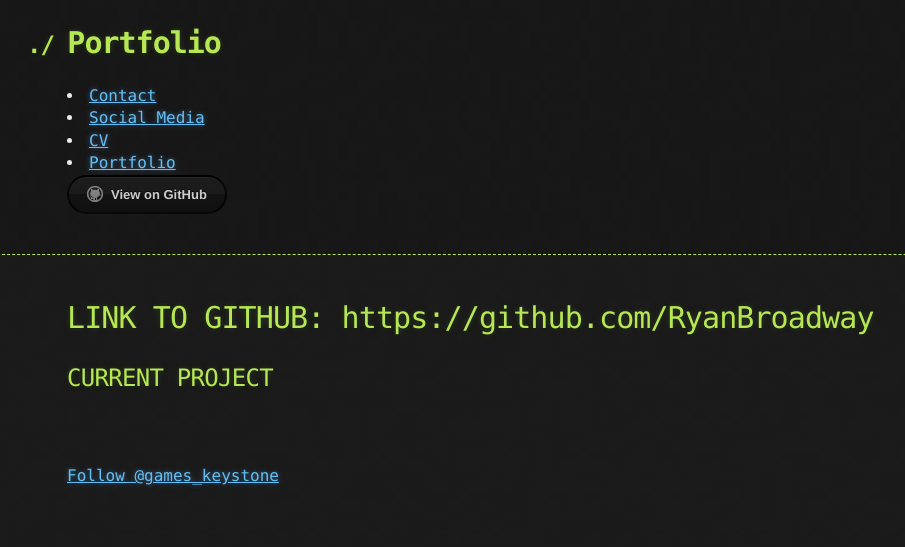
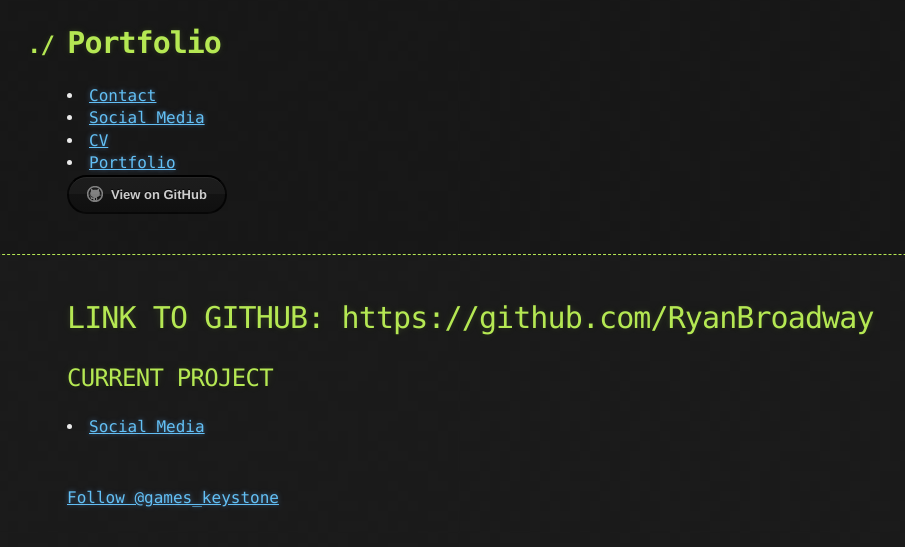
Before and after one commit to RyanBroadway/Portfolio, a Jekyll site: the page built from portfolio.md, in a window 1280 px wide. Shown: the top 547 px of the page, without its empty margins (73-978 px from the left). Built offline with Jekyll 4.4.1, drawn with Linux system fonts in a browser that asks for light colours; our own code applies the rules of GitHub Pages for plain Markdown files; comment, search, counter and statistics services are not loaded; the repository's description, which GitHub fills in, is left out.

Commit message:
Update portfolio.md

```diff
--- a/portfolio.md
+++ b/portfolio.md
@@ -1,3 +1,6 @@
 # LINK TO GITHUB: https://github.com/RyanBroadway
 
 ## CURRENT PROJECT
+<li>
+    <a href="/Portfolio/smlinks">Social Media</a>
+</li>
```
